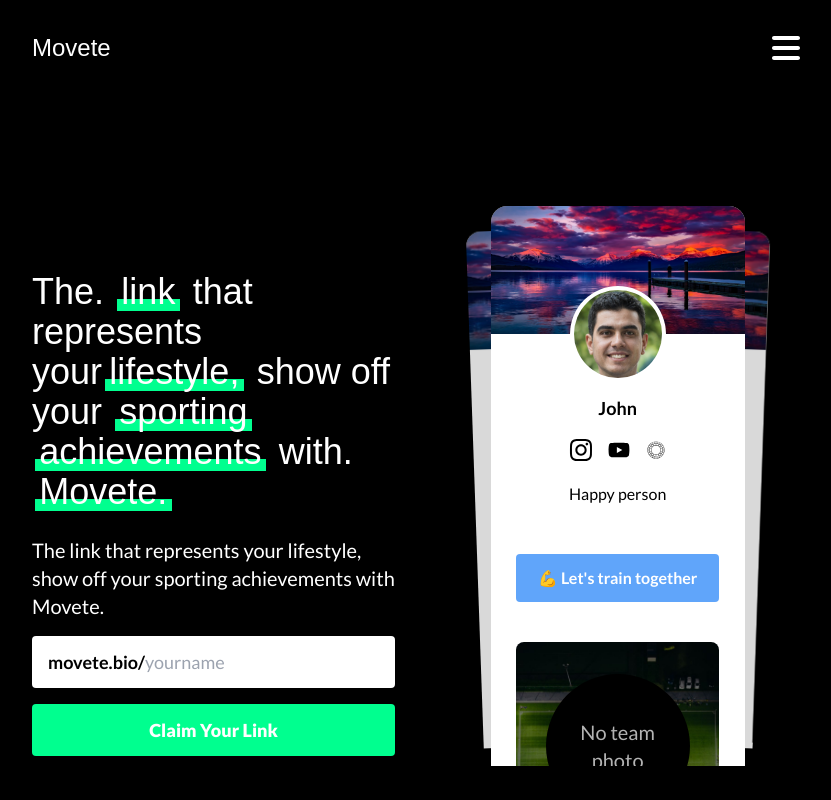
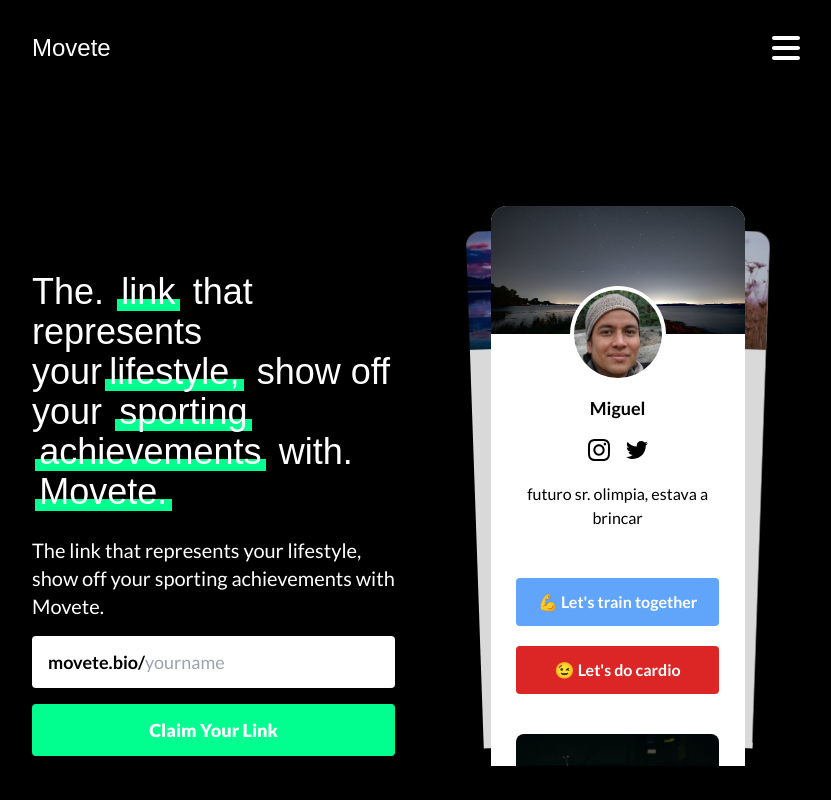
Before and after one commit to andevbonilla/movete, a Next.js app: page /en in a window 1280 px wide. Shown: the top 800 px of the page, without its empty margins (224-1055 px from the left). Built offline with nearby package versions, Linux system fonts and the light colour scheme; a web font is replaced by a local one.

Commit message:
refactor: Update ExampleProfiles component with new profile information

```diff
--- a/src/components/cards-profiles/ExampleProfiles.tsx
+++ b/src/components/cards-profiles/ExampleProfiles.tsx
@@ -40,10 +40,10 @@ export const ExampleProfiles = () => {
                         actualBannerPic={"background-img-2-example.jpg"}
                         actualProfPic={"profile-img-2-example.jpg"}
                         actualName={"John"}
-                        socialMediaList={["youtube", "instagram", "vsco"]}
-                        actualDescription={"Happy person"}
-                        buttonTrain={true}
-                        buttonCardio={true}
+                        socialMediaList={["youtube", "instagram"]}
+                        actualDescription={"Big data engineer and travel lover"}
+                        buttonTrain={false}
+                        buttonCardio={false}
 
                     />
 
@@ -77,13 +77,13 @@ export const ExampleProfiles = () => {
                             }
                         }}
                         actualBackColor={0}
-                        actualBannerPic={"background-img-2-example.jpg"}
-                        actualProfPic={"profile-img-2-example.jpg"}
-                        actualName={"John"}
-                        socialMediaList={["youtube", "instagram", "vsco"]}
-                        actualDescription={"Happy person"}
+                        actualBannerPic={"background-img-3-example.jpg"}
+                        actualProfPic={"profile-img-3-example.jpg"}
+                        actualName={"Miguel"}
+                        socialMediaList={["instagram", "tiktok", "twitter"]}
+                        actualDescription={"futuro sr. olimpia, estava a brincar"}
                         buttonTrain={true}
-                        buttonCardio={false}
+                        buttonCardio={true}
 
                     />
 
@@ -108,12 +108,12 @@ export const ExampleProfiles = () => {
                         ]}
                         sportList={{}}
                         actualBackColor={0}
-                        actualBannerPic={"background-img-2-example.jpg"}
-                        actualProfPic={"profile-img-2-example.jpg"}
-                        actualName={"John"}
+                        actualBannerPic={"background-img-example.jpg"}
+                        actualProfPic={"profile-img-1-example.jpg"}
+                        actualName={"Sofia Agudelo"}
                         socialMediaList={["youtube", "instagram", "vsco"]}
-                        actualDescription={"Happy person"}
-                        buttonTrain={false}
+                        actualDescription={"Abogada y Mama"}
+                        buttonTrain={true}
                         buttonCardio={false}
 
                     />
```
